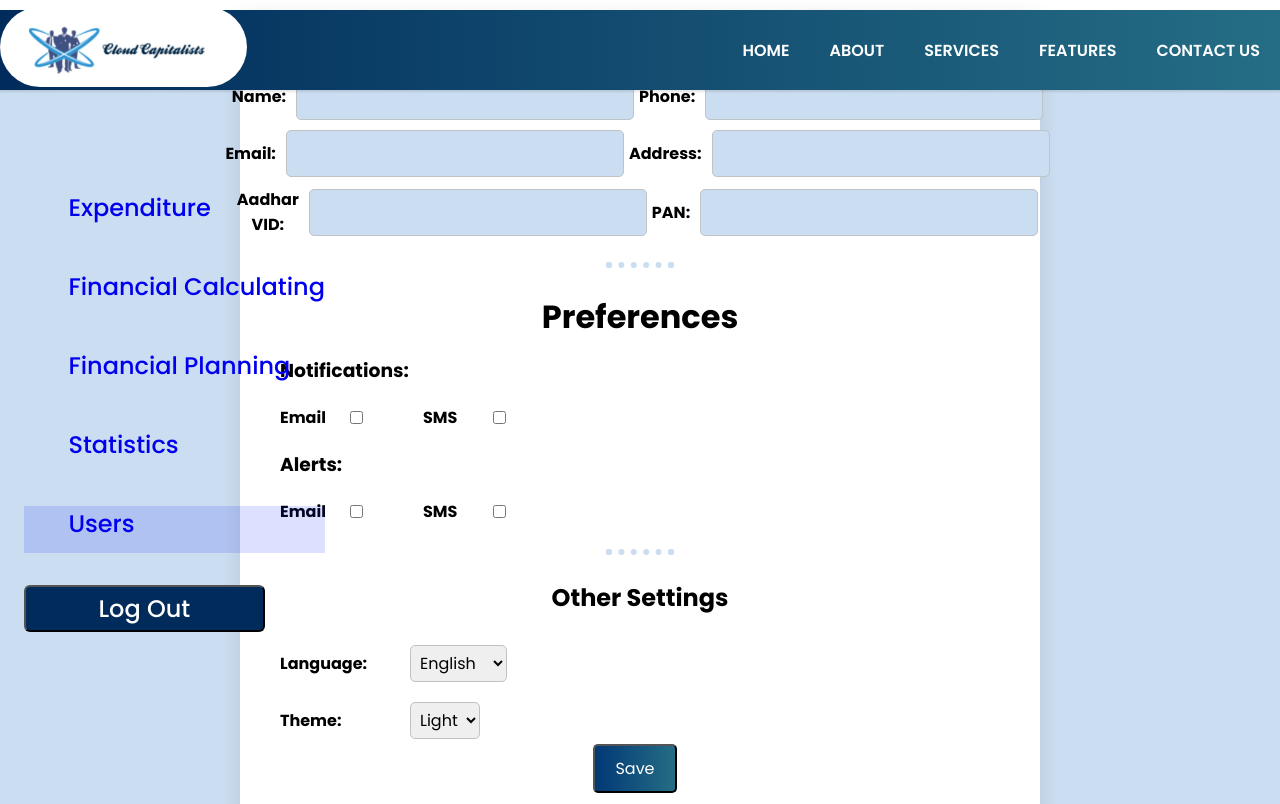
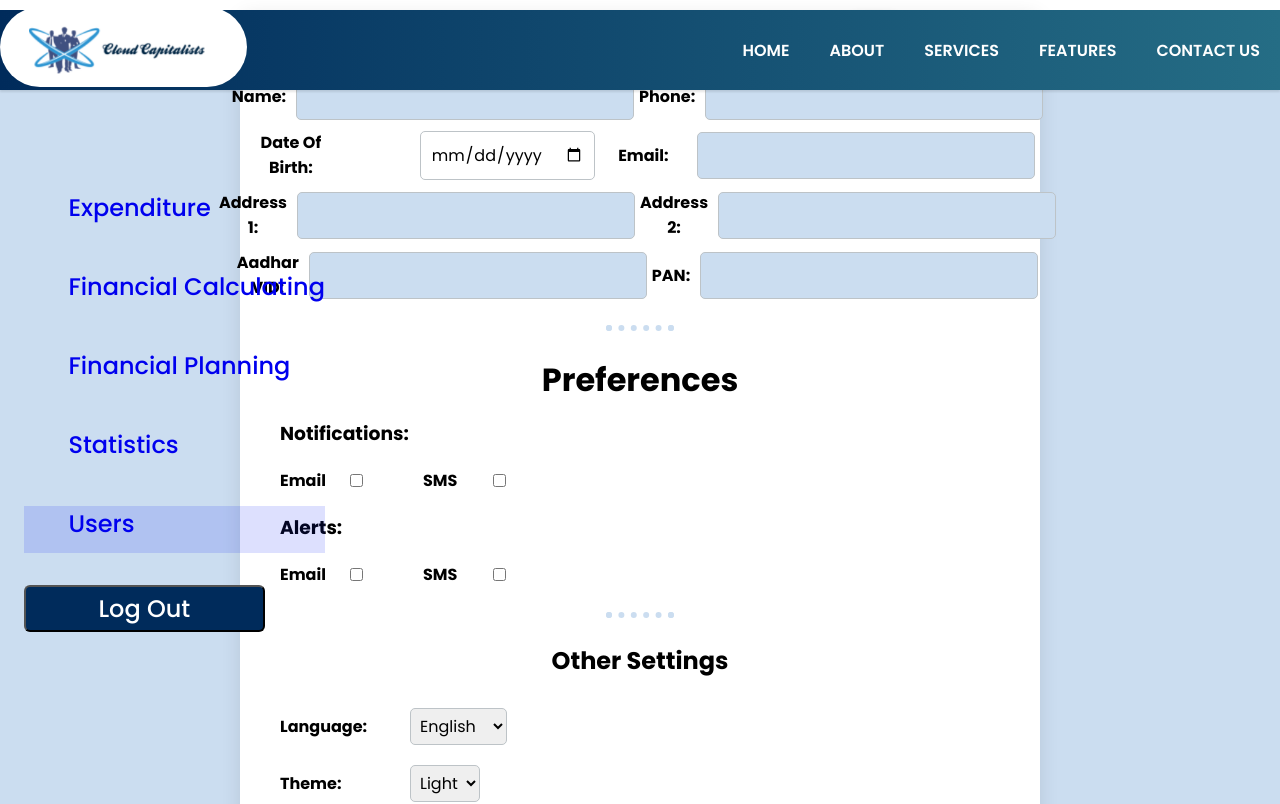
Before and after one commit to murlipatel1/gfg_cloudhackethon, a React (Create React App) app in the folder client_react/: page /users in a window 1280 px wide. Shown: the top 804 px of the page. Built offline with nearby package versions, Linux system fonts and the light colour scheme; some icons are missing.

Commit message:
Update User page

```diff
--- a/client_react/src/components/User Detail/User.jsx
+++ b/client_react/src/components/User Detail/User.jsx
@@ -28,10 +28,20 @@ const User = () => {
             <input type="tel" id="phone" name="phone" maxlength="10" />
           </div>
           <div className="sub-container1">
+            <label for="date" className="date-label">
+              Date Of Birth:
+            </label>
+            <input type="date" id="date" name="date" />
+
             <label for="email">Email:</label>
             <input type="email" id="email" name="email" />
+            {/* <textarea id="address" name="address"></textarea> */}
+          </div>
+          <div className="sub-container1">
+            <label for="address">Address 1:</label>
+            <input type="text" id="address" name="address" />
 
-            <label for="address">Address:</label>
+            <label for="address">Address 2:</label>
             <input type="text" id="address" name="address" />
             {/* <textarea id="address" name="address"></textarea> */}
           </div>
--- a/client_react/src/components/User Detail/user.css
+++ b/client_react/src/components/User Detail/user.css
@@ -45,9 +45,19 @@ label {
   font-size: 1rem;
 }
 
+.date-label {
+  display: inline-block;
+  margin-right: 78px;
+  /* margin-left: 20px; */
+  width: 140px;
+  font-weight: bold;
+  font-size: 1rem;
+}
+
 input[type="text"],
 input[type="tel"],
 input[type="email"],
+input[type="date"],
 textarea {
   padding: 10px;
   border-radius: 5px;
@@ -104,7 +114,7 @@ button {
 .notification {
   position: absolute;
   top: 1rem;
-  right: 27rem;
+  right: 24rem;
   background-color: #3498db;
   color: #fff;
   padding: 10px;
@@ -140,6 +150,7 @@ button {
   input[type="text"],
   input[type="tel"],
   input[type="email"],
+  input[type="date"],
   textarea {
     width: 100%;
   }
@@ -257,7 +268,7 @@ button {
 }
 
 .close {
-  position:absolute;
+  position: absolute;
   top: -10px;
   right: 23rem;
   padding: 10px;
```
